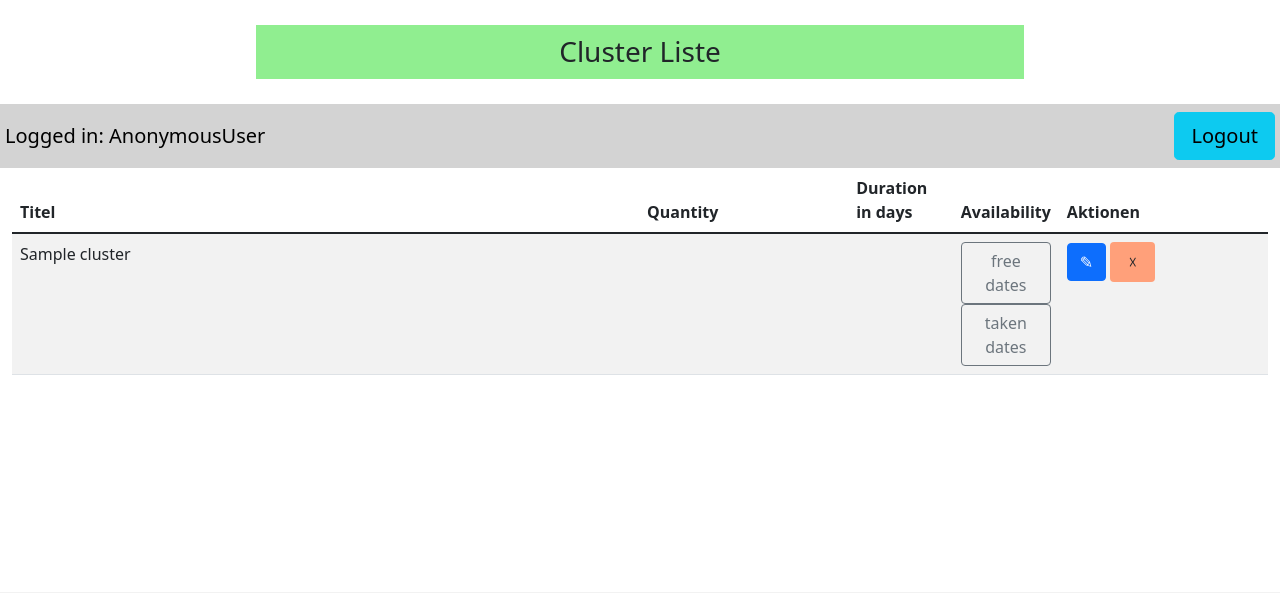
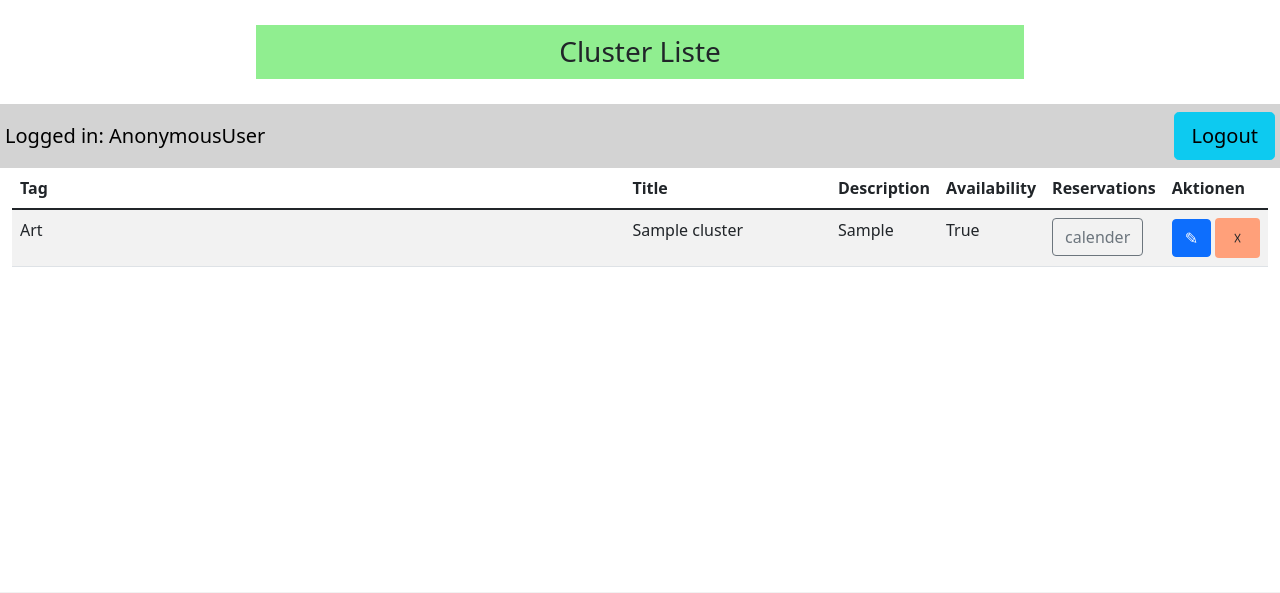
Before and after one commit to armand143/SimpleSlot_UniProject, a Django app: page /homepage/ in a window 1280 px wide. Shown: the part 136-729 px from the top of the page. Run offline with Django 4.2, Linux system fonts and the light colour scheme; tables that the repository leaves empty hold one stand-in row (values such as "Sample post").

Commit message:
Update homepageAdmin.html

```diff
--- a/firstapp/templates/firstapp/homepageAdmin.html
+++ b/firstapp/templates/firstapp/homepageAdmin.html
@@ -1,3 +1,4 @@
+
 
 <!DOCTYPE html>
 
@@ -42,22 +43,23 @@
         <table id="mainTable" class="table table-striped table-hover">
           <thead>
             <tr>
-              <th>Titel</th>
-              <th>Quantity</th>
-              <th>Duration in days</th>
+              <th>Tag</th>
+              <th>Title</th>
+              <th>Description</th>
               <th>Availability</th>
+              <th>Reservations</th>
               <th>Aktionen</th>
             </tr>
           </thead>
           <tbody>
             {% for cl in cluster %}
               <tr>
-                <td class="col-lg-6">{{cl.title}}</td>
-                <td class="col-sm-2">{{cl.quantity}}</td>
-                <td class="col-sm-1">{{cl.duration}}</td>
+                <td class="col-lg-6">{{cl.tag_system}}</td>
+                <td class="col-sm-2">{{cl.title}}</td>
+                <td class="col-sm-1">{{cl.Beschreibung}}</td>
+                <td class="col-sm-1">{{cl.availability}}</td>
                 <td class="col-sm-1">
-                  <a class="btn btn-outline-secondary" href="" role="button">free dates</a>
-                  <a class="btn btn-outline-secondary" href="" role="button">taken dates</a>
+                  <a class="btn btn-outline-secondary" href="" role="button">calender</a>
                 </td>
                 <td class="col-sm-3">
                   <a class="btn btn-primary" href="{% url 'edit' cl.id %}" role="button">&#x270E</a>
```
